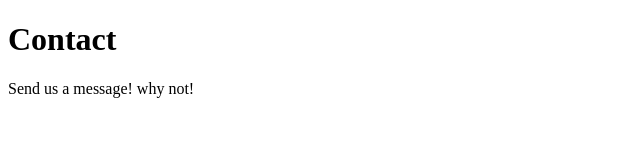
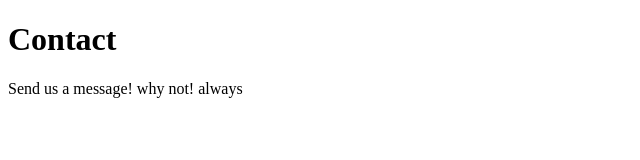
Before and after one commit to 1Amitkry/Presentation-for-team, a plain HTML site: page contact.html in a window 1280 px wide. Shown: the full height of the page, 0-640 px from the left. Drawn offline with Linux system fonts and the light colour scheme.

Commit message:
Added feature1

```diff
--- a/contact.html
+++ b/contact.html
@@ -7,5 +7,6 @@
         <h1>Contact</h1>
         <p>Send us a message!
             why not!
+            always
         </p>
     </body>
```
